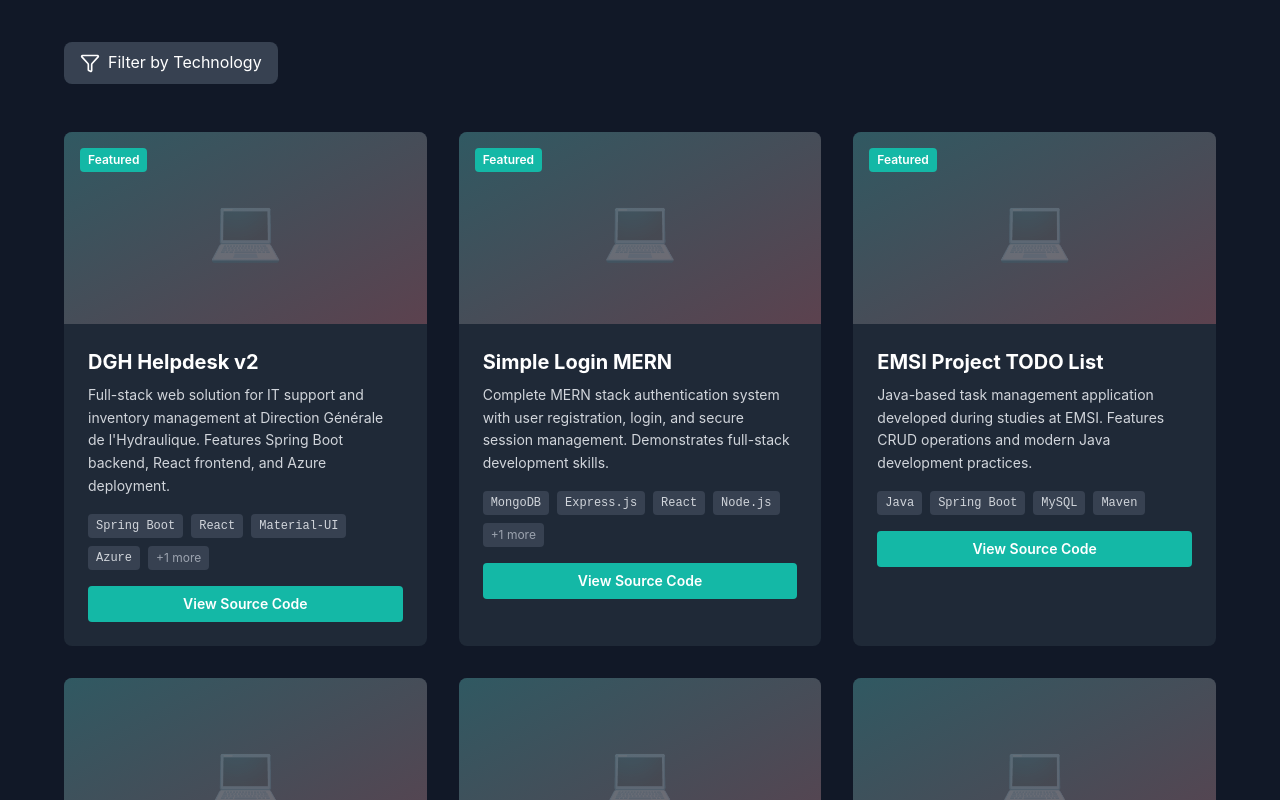
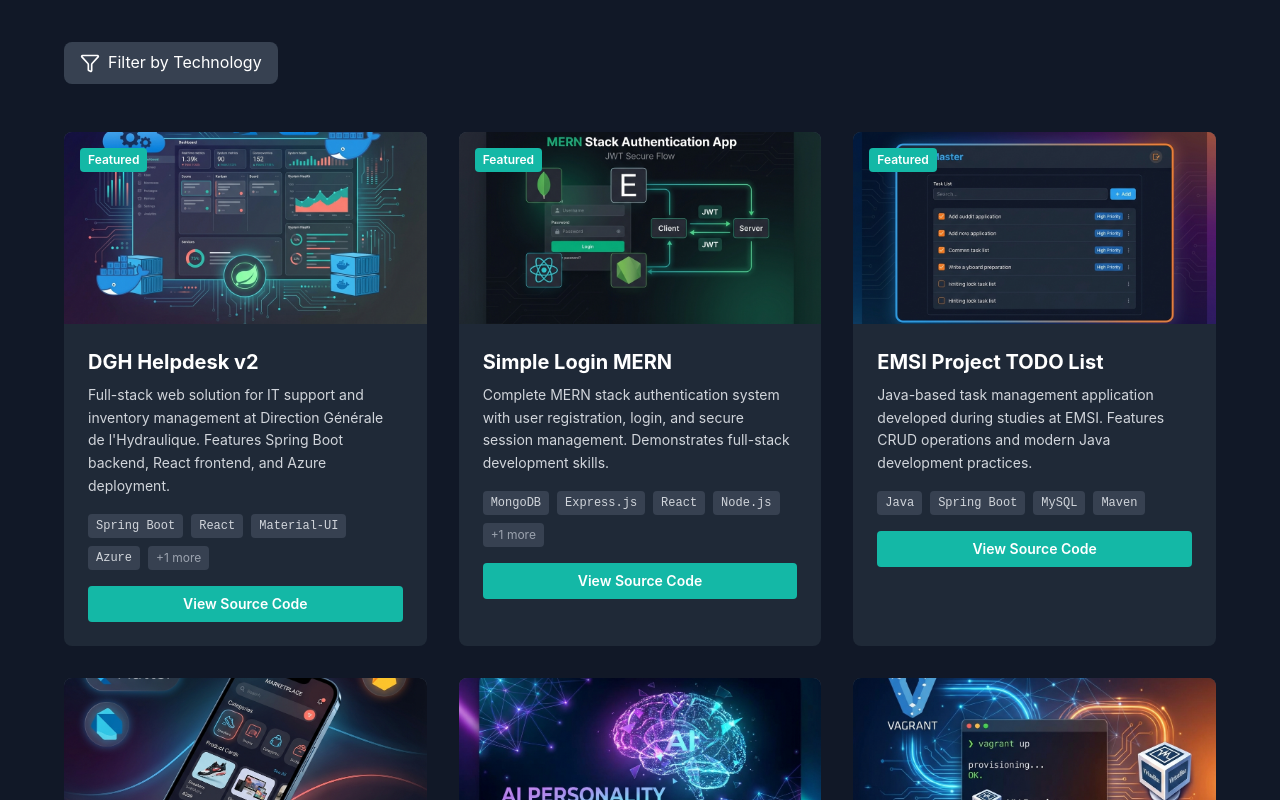
Before and after one commit to DevITJAX/my-devops-portfolio, a React (Vite) app: page / in a window 1280 px wide. Shown: the part 6840-7640 px from the top of the page. Built offline with nearby package versions, Linux system fonts and the light colour scheme.

Commit message:
fix: display actual project images instead of emoji placeholders

```diff
--- a/src/components/sections/Projects.jsx
+++ b/src/components/sections/Projects.jsx
@@ -94,8 +94,7 @@ const Projects = () => {
                 <div className="flex flex-wrap gap-2">
                   <button
                     onClick={() => setFilter('all')}
-                    className={`px-3 py-1 rounded-full text-sm font-mono transition-colors ${
-                      filter === 'all'
+                    className={`px-3 py-1 rounded-full text-sm font-mono transition-colors ${filter === 'all'
                         ? 'bg-primary-500 text-white'
                         : 'bg-gray-700 text-gray-300 hover:bg-gray-600'
                       }`}
@@ -106,8 +105,7 @@ const Projects = () => {
                     <button
                       key={tech}
                       onClick={() => setFilter(tech)}
-                      className={`px-3 py-1 rounded-full text-sm font-mono transition-colors ${
-                        filter === tech
+                      className={`px-3 py-1 rounded-full text-sm font-mono transition-colors ${filter === tech
                           ? 'bg-primary-500 text-white'
                           : 'bg-gray-700 text-gray-300 hover:bg-gray-600'
                         }`}
@@ -134,6 +132,14 @@ const Projects = () => {
               >
                 {/* Project Image */}
                 <div className="relative h-48 bg-gray-700 overflow-hidden">
+                  {project.image ? (
+                    <img
+                      src={project.image}
+                      alt={project.title}
+                      className="w-full h-full object-cover transition-transform duration-300 group-hover:scale-110"
+                      loading="lazy"
+                    />
+                  ) : (
                     <div className="absolute inset-0 bg-gradient-to-br from-primary-500/20 to-accent-500/20 flex items-center justify-center">
                       <div className="text-6xl opacity-20">
                         {project.technologies[0] === 'React' ? '⚛️' :
@@ -141,6 +147,7 @@ const Projects = () => {
                             project.technologies[0] === 'Node.js' ? '🟢' : '💻'}
                       </div>
                     </div>
+                  )}
 
                   {/* Featured Badge */}
                   {project.featured && (
```
Lines whose indentation alone changed are shown as unchanged.
